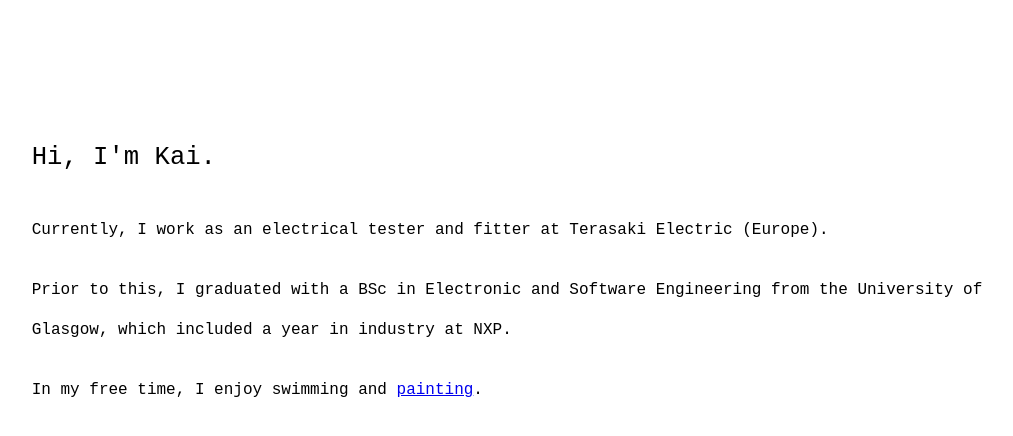
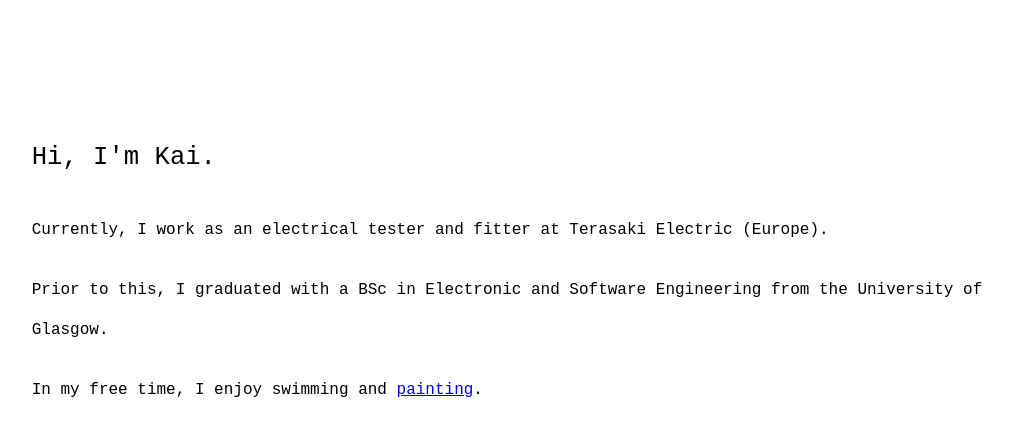
Before and after one commit to kaichun737/kaichun737.github.io, a plain HTML site: page index.html in a window 1280 px wide. Shown: the whole page, without its empty margins (128-1141 px from the left). Drawn offline with Linux system fonts and the light colour scheme.

Commit message:
Update index.html

```diff
--- a/index.html
+++ b/index.html
@@ -51,7 +51,7 @@
 
 		<h2>Currently, I work as an electrical tester and fitter at Terasaki Electric (Europe).</h2>
 
-		<h2>Prior to this, I graduated with a BSc in Electronic and Software Engineering from the University of Glasgow, which included a year in industry at NXP.</h2>
+		<h2>Prior to this, I graduated with a BSc in Electronic and Software Engineering from the University of Glasgow.</h2>
 
 		<h2>In my free time, I enjoy swimming and <a href="https://www.pedestrianlight.com">painting</a>.</h2>
 
```
